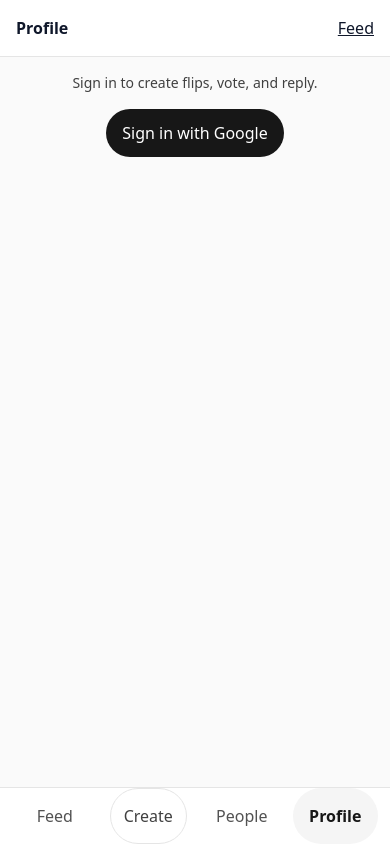
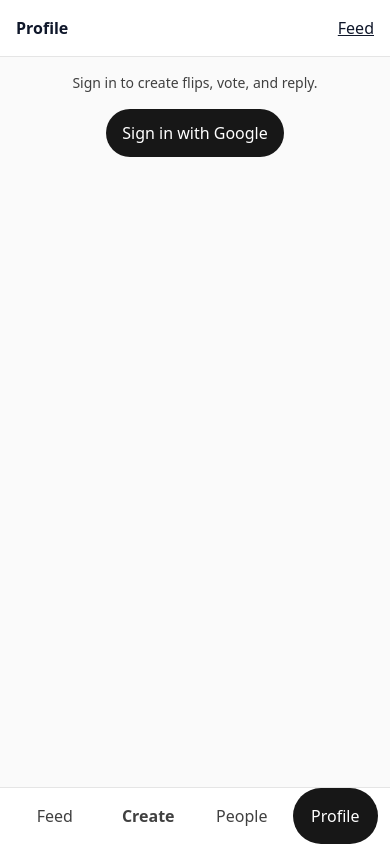
Before and after one commit to downsem/flipside-web, a Next.js app: page /account in a window 390 px wide. Built offline with nearby package versions, Linux system fonts and the light colour scheme; no server answers.

Commit message:
Mobile: remove bottom tab borders

```diff
--- a/src/components/SwipeDeck.tsx
+++ b/src/components/SwipeDeck.tsx
@@ -219,7 +219,10 @@ export default function SwipeDeck({
             </span>
           </div>
         ) : (
-          <div className="text-[11px] text-slate-500">Swipe or tap a lens</div>
+          <div className="text-[11px] text-slate-500 inline-flex items-center gap-1">
+            <span className="opacity-60">⇄</span>
+            <span>Swipe</span>
+          </div>
         )}
 
         <div className="flex items-center gap-2">
--- a/src/components/deck/LensTabs.tsx
+++ b/src/components/deck/LensTabs.tsx
@@ -34,13 +34,44 @@ export function LensTabs({
         className
       )}
     >
-      <div className="flex items-center justify-between gap-3">
+      {/* Mobile: dot-based (no labels), still tappable */}
+      <div className="flex items-center justify-between gap-3 sm:hidden">
+        <div className="flex items-center">
+          {LENSES.map((lens, i) => {
+            const active = i === index;
+            return (
+              <button
+                key={lens}
+                type="button"
+                onClick={() => onChange(lens)}
+                aria-label={lens}
+                className="p-2"
+              >
+                <span
+                  className={cn(
+                    "block h-2 w-2 rounded-full",
+                    active ? "bg-neutral-900" : "bg-neutral-200"
+                  )}
+                />
+              </button>
+            );
+          })}
+        </div>
+
+        <div className="shrink-0 text-[var(--text-sm)] text-neutral-600">
+          {index + 1}/{LENSES.length}
+        </div>
+      </div>
+
+      {/* Desktop: labeled segmented control */}
+      <div className="hidden items-center justify-between gap-3 sm:flex">
         <div className="flex min-w-0 gap-2 overflow-x-auto pb-1">
           {LENSES.map((lens) => {
             const active = lens === value;
             return (
               <button
                 key={lens}
+                type="button"
                 onClick={() => onChange(lens)}
                 className={cn(
                   "shrink-0 whitespace-nowrap rounded-[var(--radius-pill)] px-3 py-2",
--- a/src/components/shell/BottomTabs.tsx
+++ b/src/components/shell/BottomTabs.tsx
@@ -12,7 +12,7 @@ const TABS = [
 ];
 
 export function BottomTabs() {
-  const pathname = usePathname() || "/";
+  const pathname = usePathname();
 
   const hide = pathname.startsWith("/share/") || pathname.startsWith("/post/");
   if (hide) return null;
@@ -24,41 +24,24 @@ export function BottomTabs() {
       )}
       style={{ paddingBottom: "env(safe-area-inset-bottom)" }}
     >
-      <div className="mx-auto grid h-14 max-w-2xl grid-cols-4 px-2">
+      <div className="mx-auto grid h-14 max-w-2xl grid-cols-4 gap-2 px-3">
         {TABS.map((t) => {
           const active =
-            pathname === t.href ||
-            (t.href !== "/" && pathname.startsWith(t.href));
+            pathname === t.href || (t.href !== "/" && pathname.startsWith(t.href));
 
-          // The center "Create" tab was styled as primary unconditionally,
-          // which made it look selected on every page.
-          const base =
-            "flex items-center justify-center text-[var(--text-sm)] transition";
-
-          // Make active state unmistakable across tabs.
-          // - Center tab keeps a "composer" look, but is NOT highlighted when inactive.
-          // - Non-center tabs get a soft pill when active.
-          const cls = t.isCenter
-            ? cn(
-                base,
-                "mx-2 rounded-[var(--radius-pill)]",
-                active
-                  ? "bg-neutral-900 text-white font-semibold"
-                  : "bg-white text-neutral-700 border border-neutral-200"
-              )
-            : cn(
-                base,
-                "mx-1 rounded-[var(--radius-pill)]",
-                active
-                  ? "bg-neutral-100 text-neutral-900 font-semibold"
-                  : "text-neutral-600"
-              );
           return (
             <Link
               key={t.href}
               href={t.href}
-              aria-current={active ? "page" : undefined}
-              className={cls}
+              className={cn(
+                "flex items-center justify-center",
+                "min-h-[44px] rounded-[var(--radius-pill)]",
+                "text-[var(--text-sm)] font-medium",
+                // Requested: active = black, inactive = white
+                active ? "bg-neutral-900 text-white" : "bg-white text-neutral-700",
+                // Slightly emphasize center tab without changing the rule
+                t.isCenter && "font-semibold"
+              )}
             >
               {t.label}
             </Link>
```
